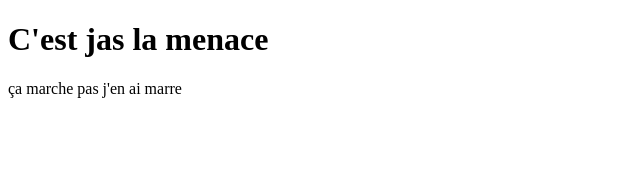
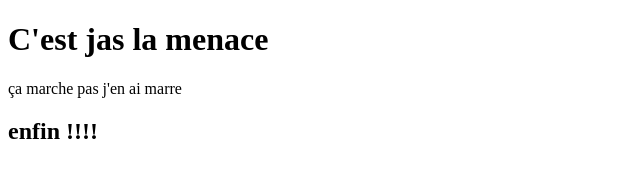
Before and after one commit to jnehari/Frontend-simpli, a plain HTML site: page index.html in a window 1280 px wide. Shown: the whole page, without its empty margins (0-640 px from the left). Drawn offline with Linux system fonts and the light colour scheme.

Commit message:
Working good

```diff
--- a/index.html
+++ b/index.html
@@ -8,5 +8,6 @@
 <body>
     <h1>C'est jas la menace</h1>
     <p>ça marche pas j'en ai marre</p>
+    <h2>enfin !!!!</h2>
 </body>
 </html>
```
